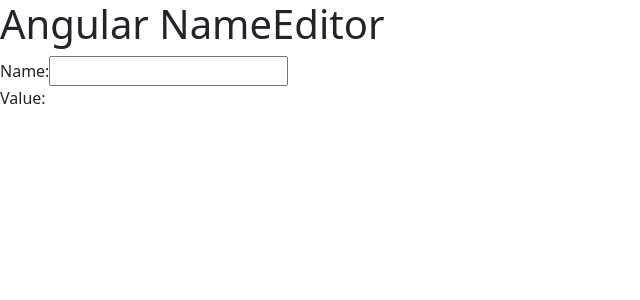
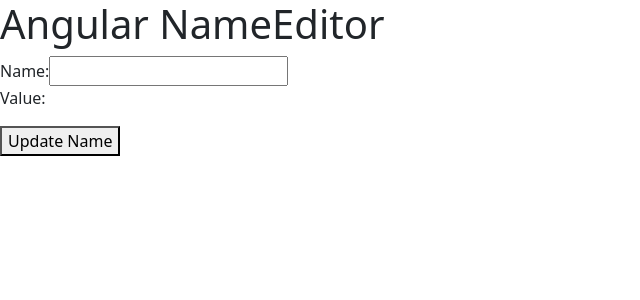
Before and after one commit to jvlcode/angular-20-course, an Angular app: page / in a window 1280 px wide. Shown: the top 300 px of the page, without its empty margins (0-640 px from the left). Built offline with nearby package versions, Linux system fonts and the light colour scheme.

Commit message:
02-Reactive-Forms: Replacing a form control value

```diff
--- a/src/app/02-Reactive-Forms/name-editor/name-editor.component.html
+++ b/src/app/02-Reactive-Forms/name-editor/name-editor.component.html
@@ -1,3 +1,4 @@
 <label for="name">Name: </label>
 <input id="name" type="text" [formControl]="name">
 <p>Value: {{ name.value }}</p>
+<button type="button" (click)="updateName()">Update Name</button>
--- a/src/app/02-Reactive-Forms/name-editor/name-editor.component.ts
+++ b/src/app/02-Reactive-Forms/name-editor/name-editor.component.ts
@@ -9,4 +9,7 @@
 })
 export class NameEditorComponent {
   name = new FormControl('');
+  updateName() {
+    this.name.setValue('Nancy');
+  }
 }
```
